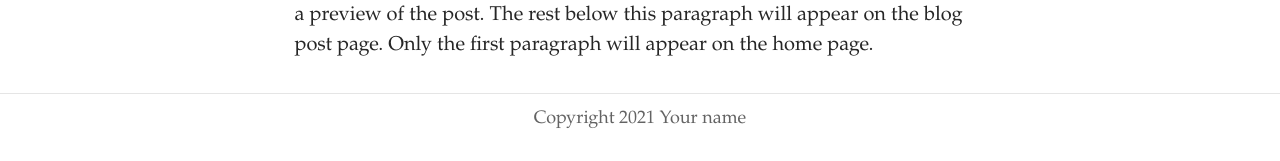
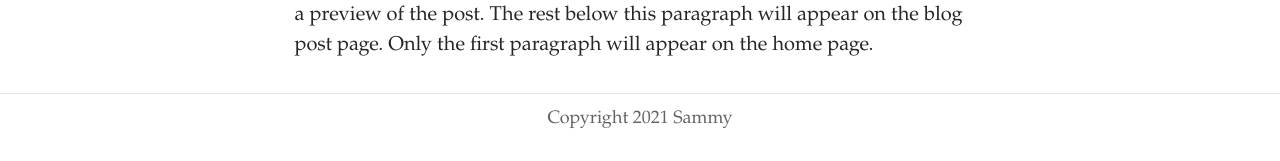
Before and after one commit to SammySpinsAYarn/Blog, a Jekyll site: the page built from index.html, in a window 1280 px wide. Shown: the part 777-938 px from the top of the page. Built offline with Jekyll 4.4.1, drawn with Linux system fonts in a browser that asks for light colours; some web fonts are replaced; the list of posts is cut into pages by our own code.

Commit message:
Update Settings “general”

```diff
--- a/_data/settings.yml
+++ b/_data/settings.yml
@@ -1,6 +1,6 @@
 title: Sammy Spins A Yarn
 description: A website with a blog
-footer_text: Copyright 2021 Your name
+footer_text: Copyright 2021 Sammy
 header_feature_image: ../uploads/pages.jpg
 header_text: Storytelling and Fibre Crafts
 header_text_color: "#ffffff"
```
